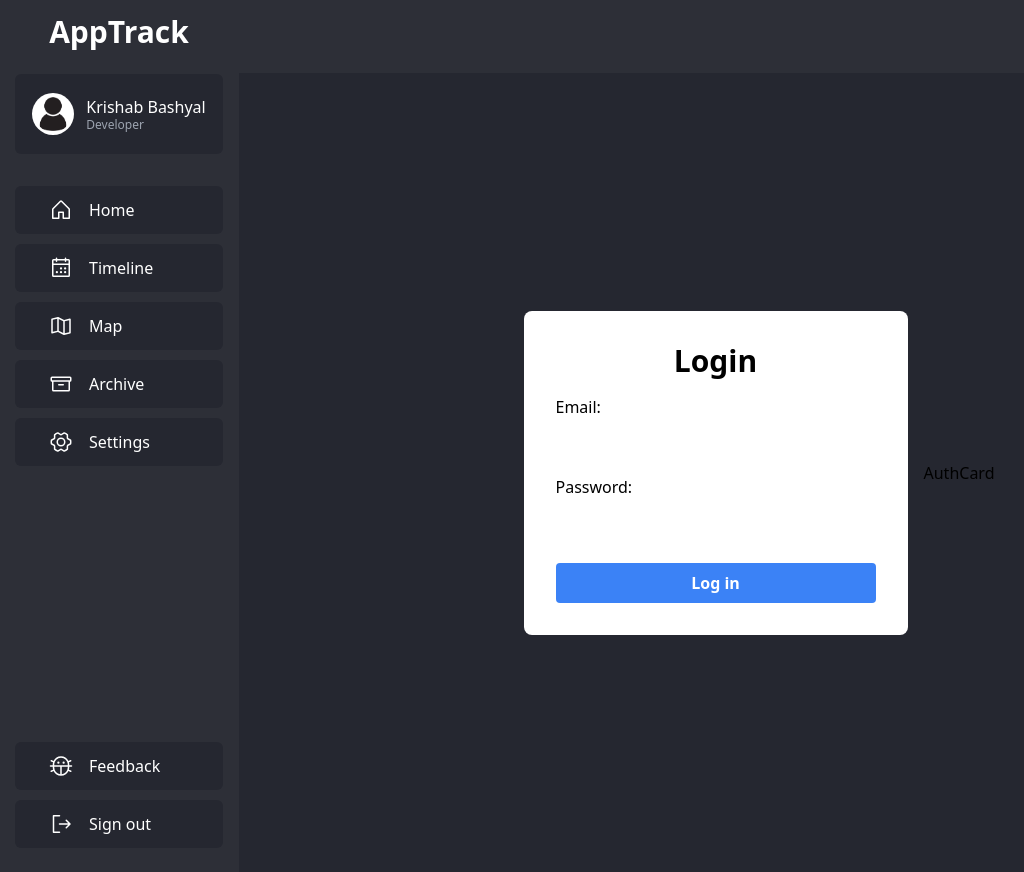
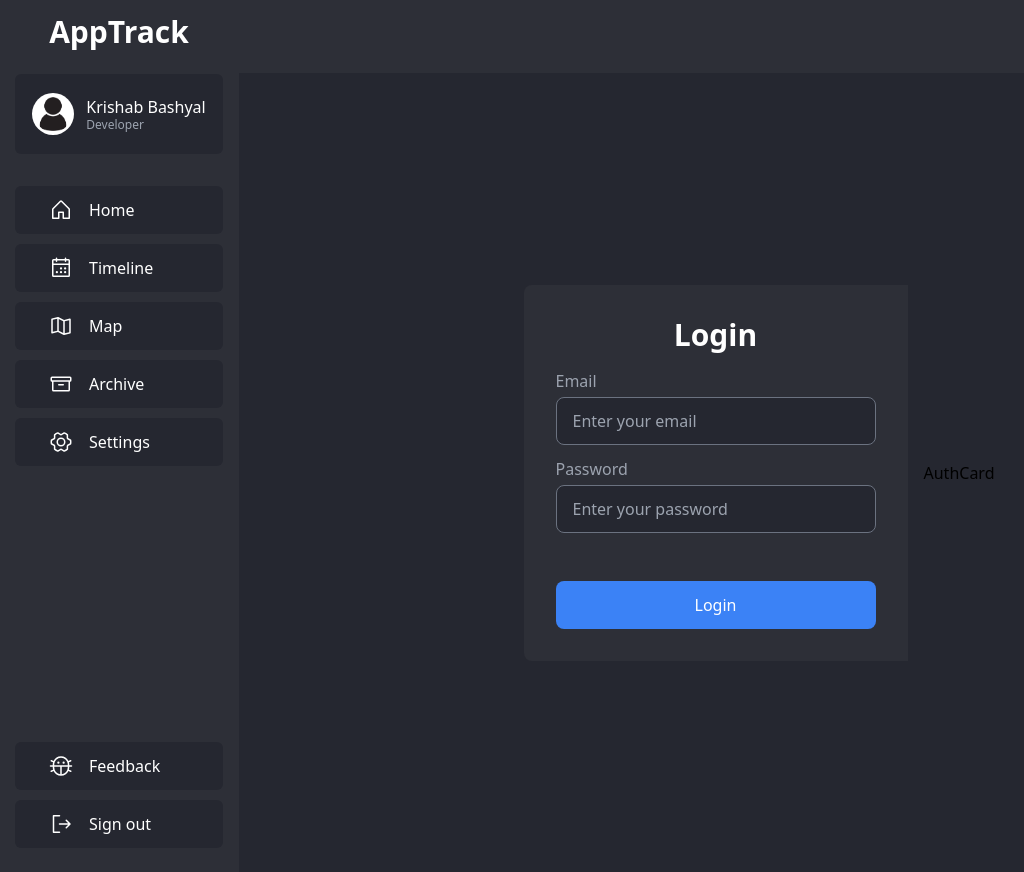
Before and after one commit to krishabbashyal/Apptive, a Next.js app in the folder client/: page /login in a window 1280 px wide. Shown: the top 872 px of the page, without its empty margins (1-1025 px from the left). Built offline with nearby package versions, Linux system fonts and the light colour scheme.

Commit message:
worked on the auth login forms

```diff
--- a/client/src/app/login/page.tsx
+++ b/client/src/app/login/page.tsx
@@ -1,18 +1,24 @@
-import { login } from './actions'
-import AuthCard from '@/components/AuthForms/AuthCard'
+import { login } from "./actions";
+import AuthCard from "@/components/AuthForms/AuthCard";
 
 export default function LoginPage() {
   return (
-    <div className='flex min-h-screen justify-center items-center w-full gap-x-4'>
-      <form className='flex bg-white p-8 rounded-lg w-96 flex-col'>
-      <h1 className='text-3xl text-black font-bold mb-4 text-center'>Login</h1>
-        <label htmlFor="email">Email:</label>
-        <input  className="h-12 rounded pl-4" id="email" name="email" type="email" required />
-        <label className='mt-2' htmlFor="password">Password:</label>
-        <input className="h-12 rounded pl-4" id="password" name="password" type="password" required />
-        <button className='bg-blue-500 hover:bg-blue-700 text-white font-bold py-2 px-4 rounded mt-4' formAction={login}>Log in</button>
+    <div className="flex min-h-screen justify-center items-center w-full gap-x-4">
+      <form className="flex bg-foreground p-8 rounded-l-lg w-96 flex-col">
+        <h1 className="text-3xl text-white font-bold mb-4 text-center">Login</h1>
+        <label className="text-gray-400 font-medium" htmlFor="email">
+          Email
+        </label>
+        <input className="h-12 rounded-lg border bg-background border-gray-500 pl-4 mt-1 text-white" placeholder="Enter your email" id="email" name="email" type="email" required />
+        <label className="mt-3 text-gray-400 font-medium" htmlFor="password">
+          Password
+        </label>
+        <input className="h-12 rounded-lg pl-4 mt-1 border bg-background border-gray-500 text-white" placeholder="Enter your password" id="password" name="password" type="password" required />
+        <button className="bg-blue-500 hover:bg-blue-700 text-white font-medium h-12 py-2 px-4 rounded-lg mt-12" formAction={login}>
+          Login
+        </button>
       </form>
       <AuthCard />
     </div>
-  )
+  );
 }
```
